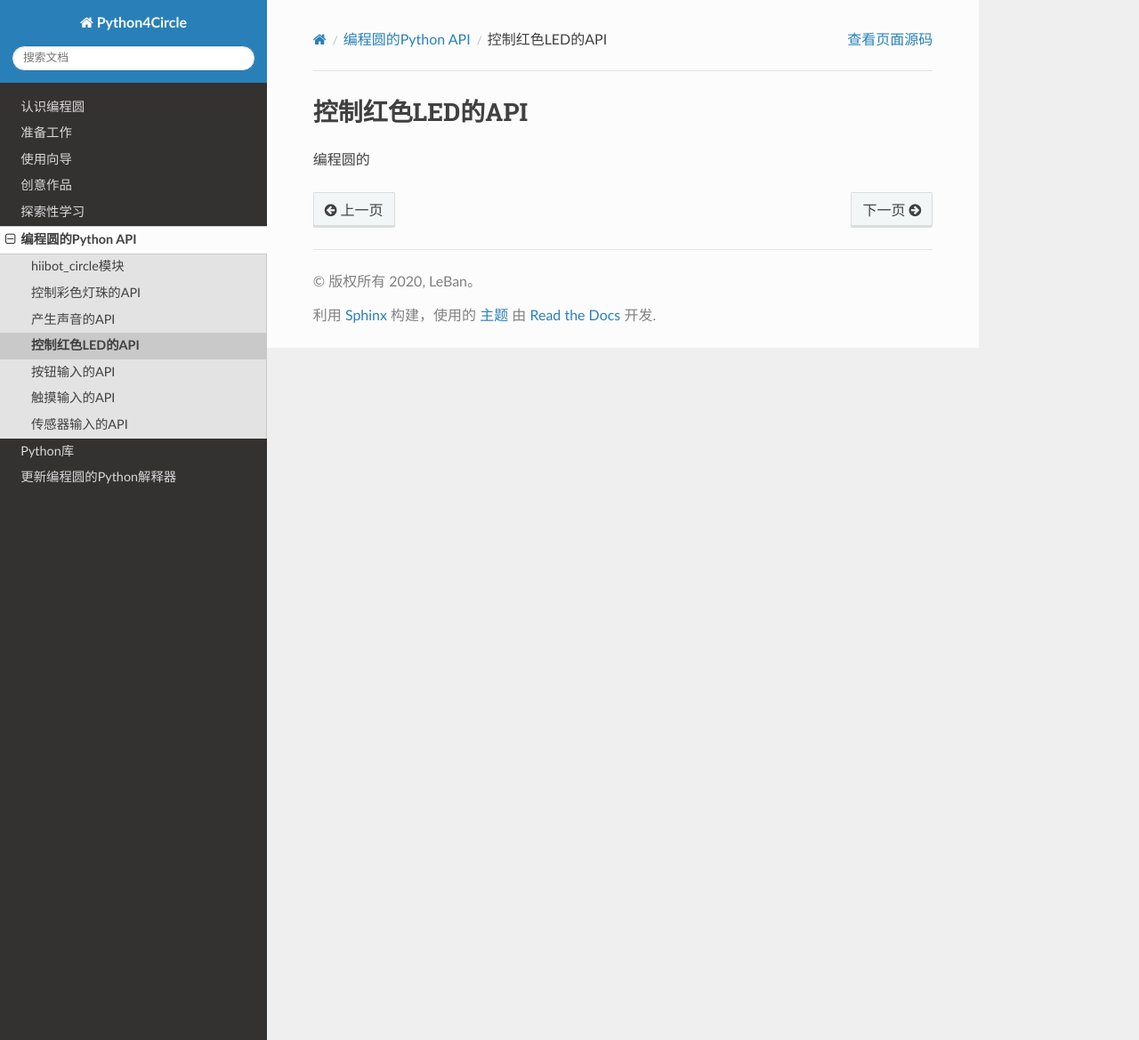
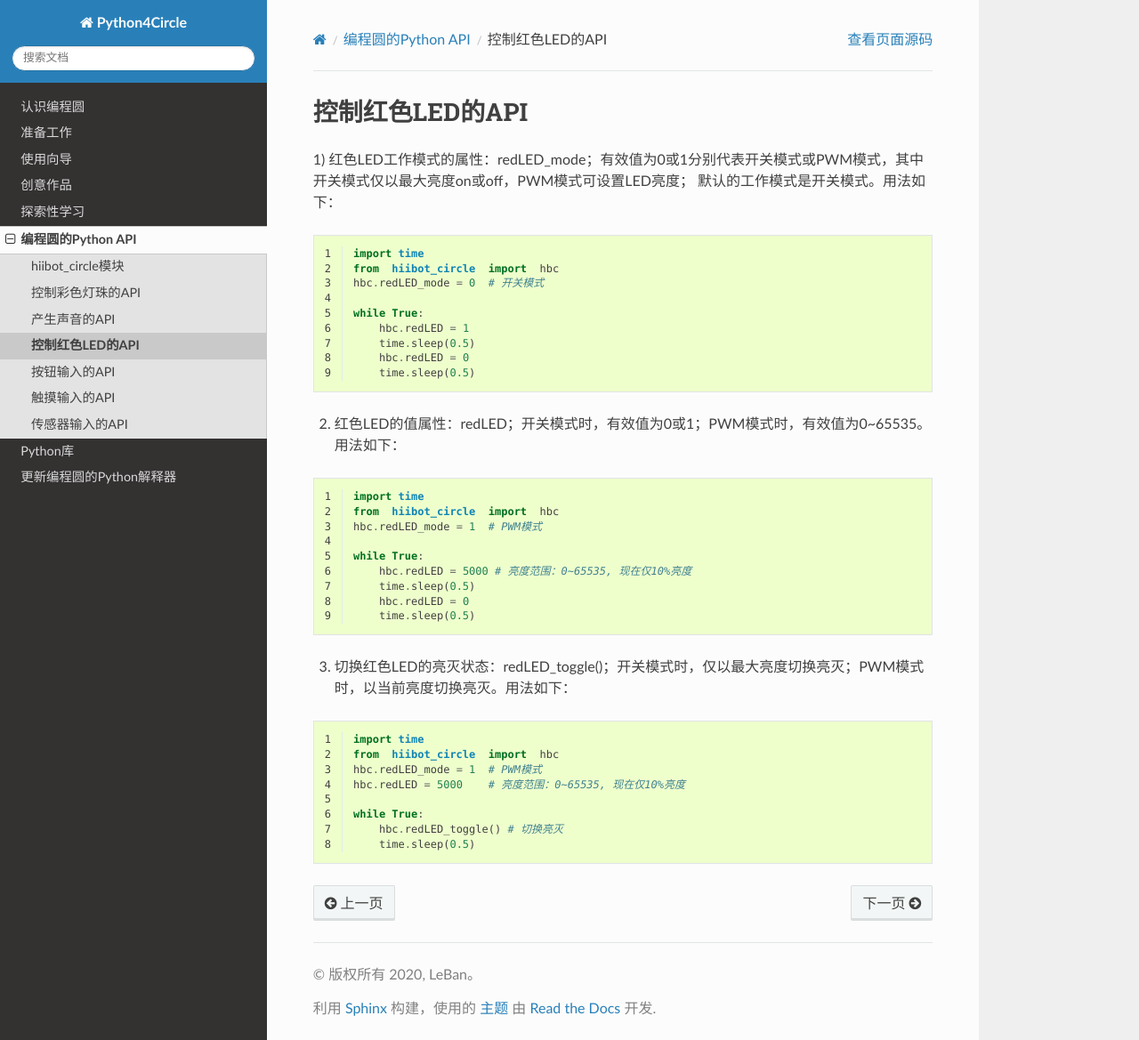
Before and after one commit to BradChan/Python4Circle, a Sphinx documentation site: the page built from source/python_api/_4_red_led.rst, in a window 1280 px wide and 1169 px high. Shown: the whole window at 89% size. Built offline with Sphinx 7.4.7 and the Read the Docs theme 2.0.0, drawn with Linux system fonts in a browser that asks for light colours.

Commit message:
update api_redled

```diff
--- a/source/python_api/_4_red_led.rst
+++ b/source/python_api/_4_red_led.rst
@@ -2,5 +2,48 @@
 控制红色LED的API
 ====================
 
+1) 红色LED工作模式的属性：redLED_mode；有效值为0或1分别代表开关模式或PWM模式，其中开关模式仅以最大亮度on或off，PWM模式可设置LED亮度；
+默认的工作模式是开关模式。用法如下：
 
-编程圆的
+.. code-block::  python
+  :linenos:
+
+  import time
+  from  hiibot_circle  import  hbc
+  hbc.redLED_mode = 0  # 开关模式
+
+  while True:
+      hbc.redLED = 1
+      time.sleep(0.5)
+      hbc.redLED = 0
+      time.sleep(0.5)
+
+
+2) 红色LED的值属性：redLED；开关模式时，有效值为0或1；PWM模式时，有效值为0~65535。用法如下：
+
+.. code-block::  python
+  :linenos:
+
+  import time
+  from  hiibot_circle  import  hbc
+  hbc.redLED_mode = 1  # PWM模式
+
+  while True:
+      hbc.redLED = 5000 # 亮度范围：0~65535, 现在仅10%亮度
+      time.sleep(0.5)
+      hbc.redLED = 0
+      time.sleep(0.5)
+
+3) 切换红色LED的亮灭状态：redLED_toggle()；开关模式时，仅以最大亮度切换亮灭；PWM模式时，以当前亮度切换亮灭。用法如下：
+
+.. code-block::  python
+  :linenos:
+
+  import time
+  from  hiibot_circle  import  hbc
+  hbc.redLED_mode = 1  # PWM模式
+  hbc.redLED = 5000    # 亮度范围：0~65535, 现在仅10%亮度
+
+  while True:
+      hbc.redLED_toggle() # 切换亮灭
+      time.sleep(0.5)
```
